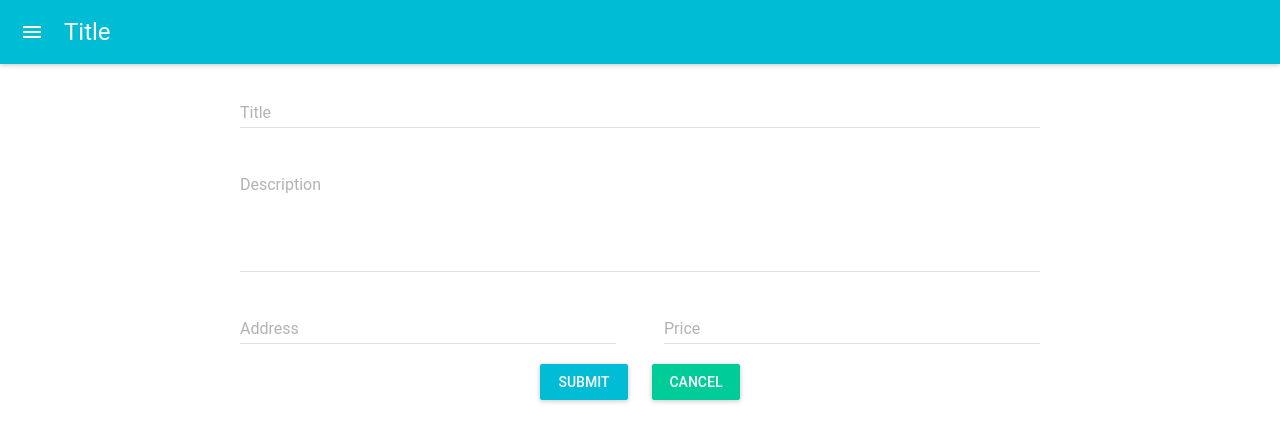
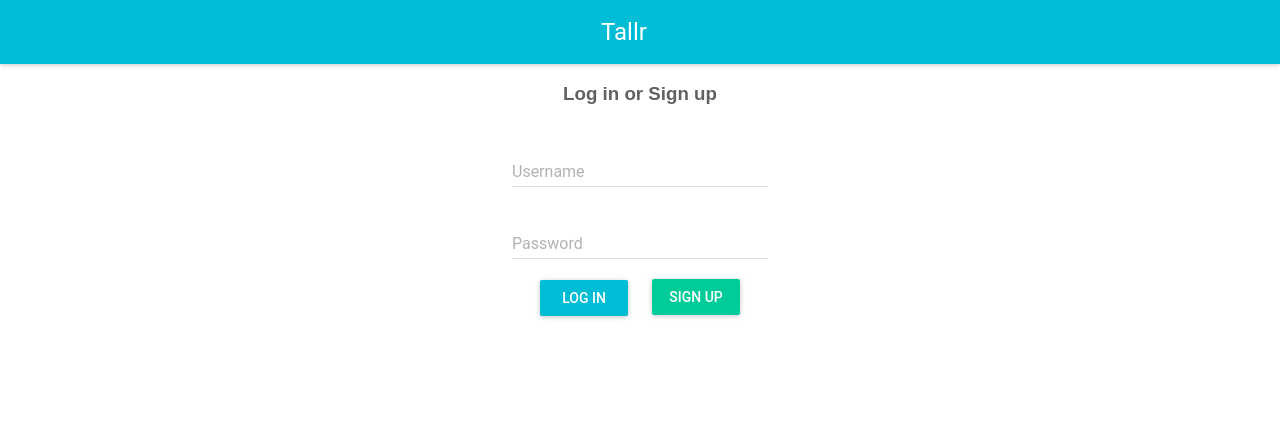
Before and after one commit to snhendo/snhendo.github.io, a React (Create React App) app: page / in a window 1280 px wide. Shown: the top 442 px of the page. Built offline with nearby package versions, Linux system fonts and the light colour scheme.

Commit message:
added routing

```diff
--- a/package.json
+++ b/package.json
@@ -6,6 +6,7 @@
     "material-ui": "^0.19.4",
     "react": "^16.0.0",
     "react-dom": "^16.0.0",
+    "react-router-dom": "^4.2.2",
     "react-scripts": "1.0.14"
   },
   "scripts": {
--- a/src/App.js
+++ b/src/App.js
@@ -8,6 +8,7 @@ import NewTask from './NewTask';
 import TaskList from './TaskList';
 import Profile from './Profile';
 import Settings from './Settings';
+import {HashRouter as Router, Route} from 'react-router-dom';
 
 const DarkTheme = ({ children }) => (
   <MuiThemeProvider
@@ -18,20 +19,23 @@ const DarkTheme = ({ children }) => (
 );
 
 
+
+
 class App extends Component {
   render() {
     return (
-      <MuiThemeProvider>
-        <div className="App"
-          style={{minHeight:'100vh'}}
-        >
-          {/* <Login /> */}
-          <NewTask />
-          {/* <TaskList /> */}
-          {/* <Profile /> */}
-          {/* <Settings /> */}
-        </div>
-      </MuiThemeProvider>
+      <Router>
+        <MuiThemeProvider>
+          <div className="App"
+            style={{minHeight:'100vh'}}>
+            <Route exact={true} render={()=><Login />} path='/' />
+            <Route render={()=><NewTask />} path='/NewTask' />
+            <Route render={()=><TaskList/>} path='/TaskList' />
+            <Route render={()=><Profile />} path='/Profile' />
+            <Route render={()=><Settings />} path='/Settings' />
+          </div>
+        </MuiThemeProvider>
+      </Router>
     );
   }
 }
--- a/src/AppBarDrawer.js
+++ b/src/AppBarDrawer.js
@@ -12,7 +12,6 @@ class AppBarDrawer extends Component {
       // initialize the state
       this.state = {
         open: false,
-        title: 'Title'
       };
     }
 
@@ -23,10 +22,10 @@ class AppBarDrawer extends Component {
 
     render() {
       return (
-        <div className="AppBarDrawer">
+        <div className="AppBarDrawer" style={{textAlign: 'left'}} >
           <AppBar
-            title={this.state.title}
-            iconClassNameRight="muidocs-icon-navigation-expand-more"
+            title={this.props.title}
+            iconElementRight={this.props.iconElementRight}
             onLeftIconButtonTouchTap={this.handleToggle}
           />
           <Drawer
@@ -35,10 +34,10 @@ class AppBarDrawer extends Component {
             open={this.state.open}
             onRequestChange={(open) => this.setState({open})}
           >
-            <MenuItem onClick={this.handleClose}>Task List</MenuItem>
-            <MenuItem onClick={this.handleClose}>Profile</MenuItem>
-            <MenuItem onClick={this.handleClose}>Settings</MenuItem>
-            <MenuItem onClick={this.handleClose}>Log out</MenuItem>
+            <MenuItem onClick={this.handleClose} href='#/TaskList' >Task List</MenuItem>
+            <MenuItem onClick={this.handleClose} href='#/Profile' >Profile</MenuItem>
+            <MenuItem onClick={this.handleClose} href='#/Settings' >Settings</MenuItem>
+            <MenuItem onClick={this.handleClose} href='#/' >Log out</MenuItem>
           </Drawer>
         </div>
       );
--- a/src/Login.js
+++ b/src/Login.js
@@ -37,7 +37,9 @@ class Login extends Component {
             <RaisedButton
               label="Log in"
               primary={true}
-              style={{margin: 12}} />
+              style={{margin: 12}}
+              href="#/TaskList"
+              />
             <RaisedButton
             backgroundColor="#00cc99"
             labelColor="#fff"
--- a/src/NewTask.js
+++ b/src/NewTask.js
@@ -21,7 +21,7 @@ class NewTask extends Component {
     return (
       <div style={{ textAlign: 'left' }}
         className="NewTask">
-        <AppBarDrawer />
+        <AppBarDrawer title='Create New Task'/>
         <div style={{width: '85vw', margin: 'auto', maxWidth: '800px'}} >
           <TextField
             floatingLabelText="Title"
--- a/src/Profile.js
+++ b/src/Profile.js
@@ -1,7 +1,7 @@
 import React, { Component } from 'react';
 import TextField from 'material-ui/TextField';
 import RaisedButton from 'material-ui/RaisedButton';
-import AppBar from 'material-ui/AppBar';
+import AppBarDrawer from './AppBarDrawer';
 
 
 class Profile extends Component {
@@ -21,7 +21,7 @@ class Profile extends Component {
   render() {
     return (
       <div className="Profile">
-        <AppBar
+        <AppBarDrawer
           title="Profile"
           iconClassNameRight="muidocs-icon-navigation-expand-more"
         />
--- a/src/Settings.js
+++ b/src/Settings.js
@@ -1,7 +1,7 @@
 import React, { Component } from 'react';
 import TextField from 'material-ui/TextField';
 import RaisedButton from 'material-ui/RaisedButton';
-import AppBar from 'material-ui/AppBar';
+import AppBarDrawer from './AppBarDrawer';
 
 
 class Settings extends Component {
@@ -21,11 +21,10 @@ class Settings extends Component {
   render() {
     return (
       <div className="Settings">
-        <AppBar
+        <AppBarDrawer
           title="Settings"
           iconClassNameRight="muidocs-icon-navigation-expand-more"
         />
-
       </div>
     );
   }
--- a/src/TaskList.js
+++ b/src/TaskList.js
@@ -2,6 +2,7 @@ import React, { Component } from 'react';
 import TextField from 'material-ui/TextField';
 import RaisedButton from 'material-ui/RaisedButton';
 import AppBarDrawer from './AppBarDrawer';
+import FlatButton from 'material-ui/FlatButton';
 
 
 class TaskList extends Component {
@@ -20,7 +21,7 @@ class TaskList extends Component {
   render() {
     return (
       <div className="NewTask">
-        <AppBarDrawer title='Create New Task'/>
+        <AppBarDrawer title='Task List' iconElementRight={<FlatButton label="New Task" href='#/NewTask'/>}/>
       </div>
     );
   }
```
Also changed, not shown: 1 other file (tests, documents, lock files or other folders).
